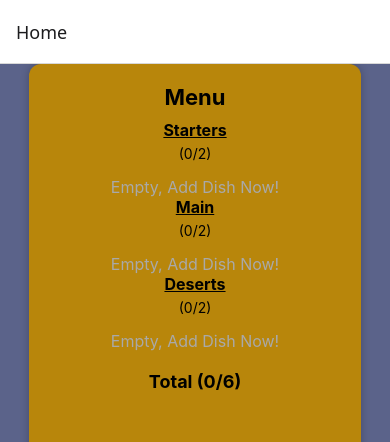
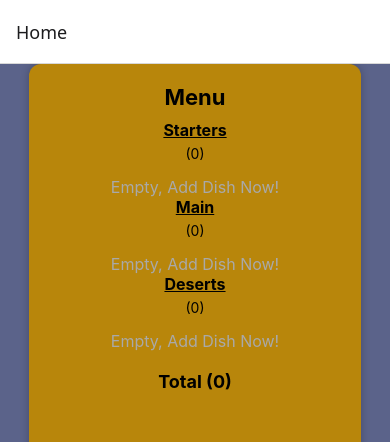
Before and after one commit to Dwayne-PassenzSt10453003/ST10453003-MAST-POE, a React Native app: screen /Home in a window 390 px wide. Shown: the top 442 px of the page. Built offline with nearby package versions, Linux system fonts and the light colour scheme.

Commit message:
Made changes to the counter went from a limited count to an unlimited count, and adjusted the "Remove"button size in 'fllex'.

```diff
--- a/src/screens/components/HomeScreen.tsx
+++ b/src/screens/components/HomeScreen.tsx
@@ -5,8 +5,6 @@ import { MenuContext } from './MenuContext';
 
 export default function HomeScreen({ navigation }: any) {
     const { menuItems, removeMenuItem } = useContext(MenuContext);
-    const maxDishesPerCourse = 2;
-    const totalMaxDishes = maxDishesPerCourse * 3;
 
     //Avatar Jumping Animation
     const jumpAnimation = useRef(new Animated.Value(0)).current;
@@ -33,14 +31,14 @@ return (
                     return (
                         <View key={course}>
                             <Text style={styles.sectionTitle}>{course}</Text>
-                            <Text style={styles.counterText}>({courseItems.length}/{maxDishesPerCourse})</Text>
+                            <Text style={styles.counterText}>({courseItems.length})</Text>
                             {courseItems.length > 0 ? (
                                 courseItems.map((dish) => (
                                     <View key={dish.id} style={styles.itemRow}>
                                         <Text style={styles.itemText}>
                                             {dish.id}. {dish.name} - {dish.description}
                                         </Text>
-                                        <Text style={styles.price}>{dish.price}</Text>
+                                        <Text style={styles.price}>R{dish.price}</Text>
                                         <TouchableOpacity onPress={() => removeMenuItem(dish.id)} style={styles.removeButton}>
                                             <Text style={styles.removeButtonText}>Remove</Text>
                                         </TouchableOpacity>
@@ -52,7 +50,7 @@ return (
                         </View>
                     );
                 })}
-                <Text style={styles.totalText}>Total ({menuItems.length}/{totalMaxDishes})</Text>
+                <Text style={styles.totalText}>Total ({menuItems.length})</Text>
             </View>
 
         </ScrollView>
@@ -110,6 +108,7 @@ const styles = StyleSheet.create({
     flexDirection: 'row',
     justifyContent: 'space-between',
     marginVertical: 5,
+    alignItems: 'flex-start',
    },
    itemText: {
     flex: 1,
@@ -149,3 +148,4 @@ const styles = StyleSheet.create({
     alignItems: 'center',
  }
 });
+//References//
--- a/src/screens/components/MenuContext.tsx
+++ b/src/screens/components/MenuContext.tsx
@@ -16,9 +16,11 @@ export const MenuContext = createContext({
 
 export const MenuProvider = ({ children }) => {
   const [menuItems, setMenuItems] = useState<MenuItem[]>([]);
+  const [nextId, setNextId] = useState(1);
 
   const addMenuItem = (item: Omit<MenuItem, 'id'>) => {
-    setMenuItems([...menuItems, { ...item, id: menuItems.length + 1 }]);
+    setMenuItems([...menuItems, { ...item, id: nextId }]);
+    setNextId(nextId + 1);
   };
 
   const removeMenuItem = (id: number) => {
```
Also changed, not shown: 1 other file (tests, documents, lock files or other folders).
